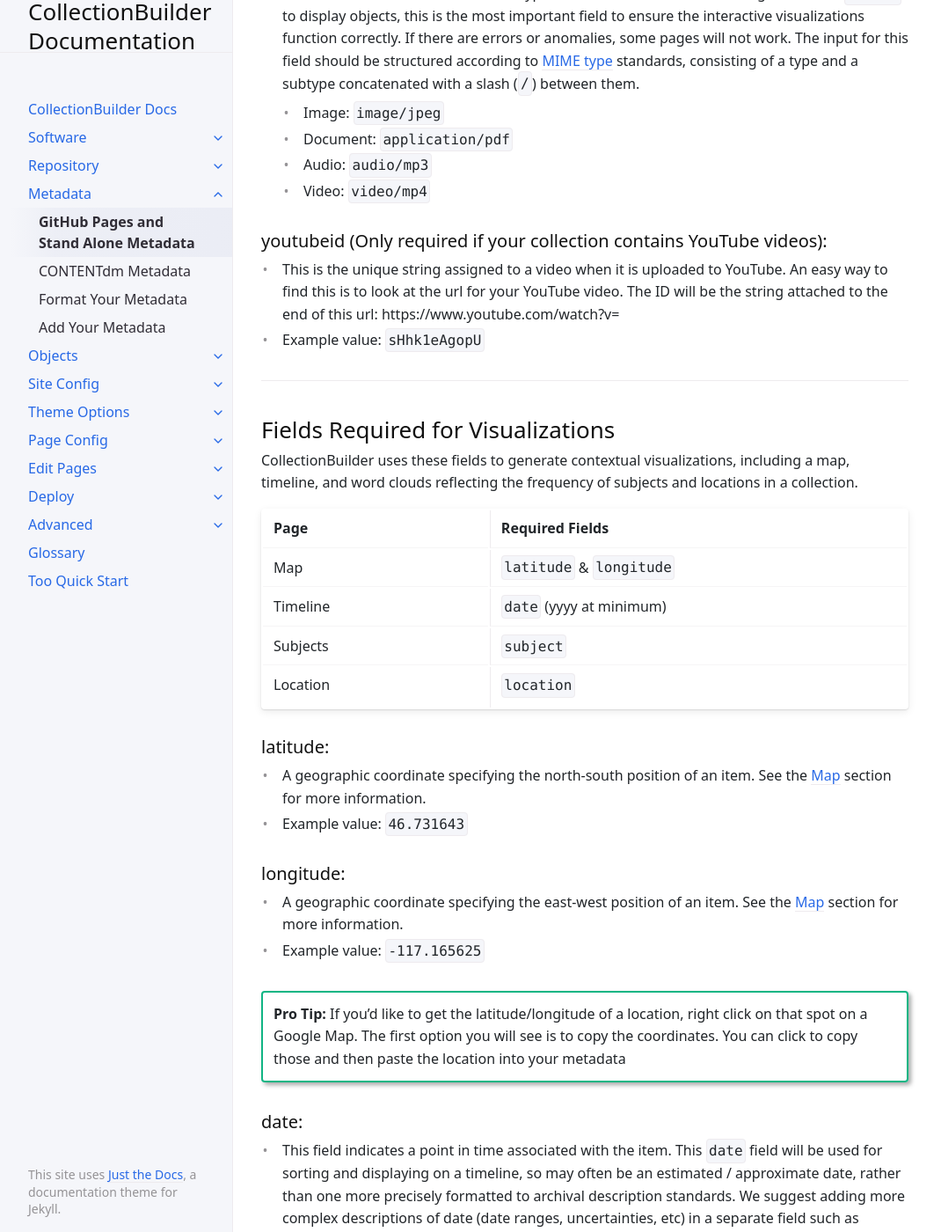
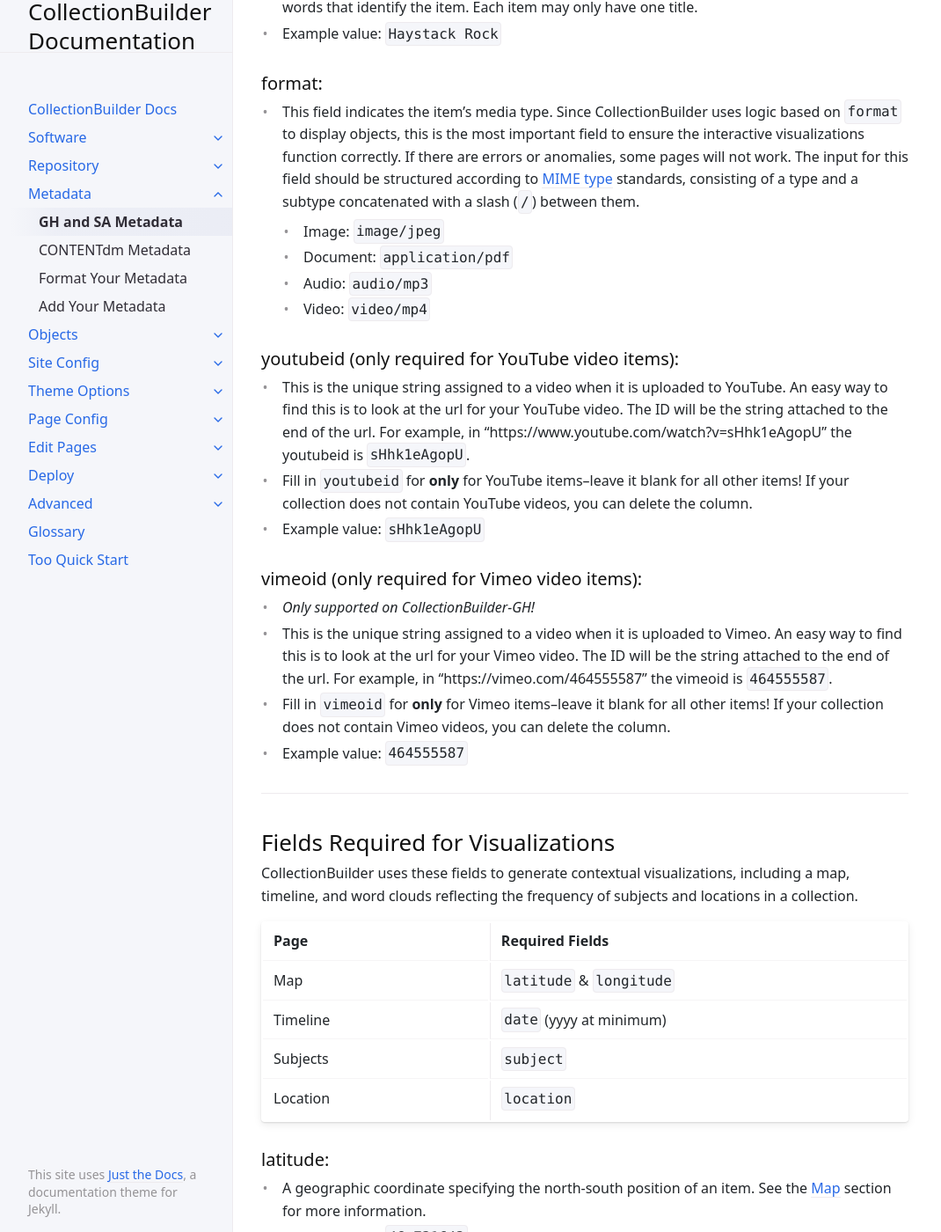
Before and after one commit to CollectionBuilder/cb-docs, a Jekyll site: the page built from docs/metadata/gh_metadata.md, in a window 1280 px wide and 1400 px high, scrolled down 1209 px. Shown: the whole window at 88% size, without its empty margins (107-1177 px from the left). Built offline with Jekyll 4.4.1, drawn with Linux system fonts in a browser that asks for light colours; some of the changed text lies outside the part shown.

Commit message:
clarify youtube ids on GH/SA

```diff
--- a/docs/metadata/gh_metadata.md
+++ b/docs/metadata/gh_metadata.md
@@ -1,5 +1,5 @@
 ---
-title: GitHub Pages and Stand Alone Metadata
+title: GH and SA Metadata
 parent: Metadata
 nav_order: 1
 ---
@@ -8,17 +8,25 @@ nav_order: 1
 
 ## Metadata Template
 
-You'll need to use the GitHub Pages/Stand Alone metadata template for your GH or SA collection. Find the template using the button below. It's stored in Google Sheets for easy re-use (just "Make a Copy" via the File menu to get started). Whether you're editing existing metadata or creating it from scratch, you'll want to be sure to follow the guidelines below to ensure you include the fields required for the site and visualizations to work.
+If you are starting your collection from scratch, the easiest way to ensure you have the required fields is to use the CollectionBuilder metadata template.
+The template is available on Google Sheets via the link below (click the File menu and "Make a Copy" to get started), or in your project repository as "_data/metadata-template.csv".
+This template is a starting point--fill in only what is relevant for your content and feel free to add more columns!
+
+If transforming existing metadata, you do **not** need to exactly match the CollectionBuilder template.
+Just ensure that you create the required fields following the conventions described below.
 
 [GitHub Pages/Stand Alone CollectionBuilder Metadata Template](https://docs.google.com/spreadsheets/d/1Uv9ytll0hysMOH1j-VL1lZx6PWvc1zf3L35sK_4IuzI/edit?usp=sharing){:.btn .btn-purple target="_blank" rel="noopener"}
 
----
+The guidelines below provide details about each field.
+
+-----
 
 ## Required Fields for CollectionBuilder-GH and SA
 
 Without values in the fields below, CollectionBuilder will not work properly.
 
 ### objectid:
+
 - This is the field that CollectionBuilder uses to identify each object. This should be a unique string, all **lowercase** with no spaces or special characters as it will be used to form the item's URL. Underscores (`_`) and dashes (`-`) are okay; **slashes (`/`) should NOT be used in this field**.
 - Example value: `coll002`
 
@@ -31,22 +39,32 @@ Without values in the fields below, CollectionBuilder will not work properly.
 - Example value: `letter001.pdf`
 
 ### title:
+
 - The title field is used to indicate the name of an item. This should be a short, descriptive set of words that identify the item. Each item may only have one title.
 - Example value: `Haystack Rock`
 
 ### format:
+
 - This field indicates the item's media type. Since CollectionBuilder uses logic based on `format` to display objects, this is the most important field to ensure the interactive visualizations function correctly. If there are errors or anomalies, some pages will not work. The input for this field should be structured according to [MIME type](https://www.iana.org/assignments/media-types/media-types.xhtml){:target="_blank" rel="noopener"} standards, consisting of a type and a subtype concatenated with a slash (`/`) between them.
     - Image: `image/jpeg`
     - Document: `application/pdf`
     - Audio: `audio/mp3`
     - Video: `video/mp4`
 
-### youtubeid (Only required if your collection contains YouTube videos):
+### youtubeid (only required for YouTube video items):
 
-- This is the unique string assigned to a video when it is uploaded to YouTube. An easy way to find this is to look at the url for your YouTube video. The ID will be the string attached to the end of this url: https://www.youtube.com/watch?v=
+- This is the unique string assigned to a video when it is uploaded to YouTube. An easy way to find this is to look at the url for your YouTube video. The ID will be the string attached to the end of the url. For example, in "https://www.youtube.com/watch?v=sHhk1eAgopU" the youtubeid is `sHhk1eAgopU`.
+- Fill in `youtubeid` for **only** for YouTube items--leave it blank for all other items! If your collection does not contain YouTube videos, you can delete the column.
 - Example value: `sHhk1eAgopU`
 
----
+### vimeoid (only required for Vimeo video items):
+
+- *Only supported on CollectionBuilder-GH!*
+- This is the unique string assigned to a video when it is uploaded to Vimeo. An easy way to find this is to look at the url for your Vimeo video. The ID will be the string attached to the end of the url. For example, in "https://vimeo.com/464555587" the vimeoid is `464555587`.
+- Fill in `vimeoid` for **only** for Vimeo items--leave it blank for all other items! If your collection does not contain Vimeo videos, you can delete the column.
+- Example value: `464555587`
+
+-----
 
 ## Fields Required for Visualizations
 
@@ -59,10 +77,12 @@ Subjects | `subject` |
 Location | `location` |
 
 ### latitude:
+
 - A geographic coordinate specifying the north-south position of an item. See the [Map](theme.html#map-page) section for more information.
 - Example value: `46.731643`
 
 ### longitude:
+
 - A geographic coordinate specifying the east-west position of an item. See the [Map](theme.html#map-page) section for more information.
 - Example value: `-117.165625`
 
@@ -70,6 +90,7 @@ Location | `location` |
 **Pro Tip:** If you'd like to get the latitude/longitude of a location, right click on that spot on a Google Map. The first option you will see is to copy the coordinates. You can click to copy those and then paste the location into your metadata
 
 ### date:
+
 - This field indicates a point in time associated with the item. This `date` field will be used for sorting and displaying on a timeline, so may often be an estimated / approximate date, rather than one more precisely formatted to archival description standards. We suggest adding more complex descriptions of date (date ranges, uncertainties, etc) in a separate field such as "date_created".
 - Dates should be represented in the format `yyyy-mm-dd`, which will enable our various timeline visualizations. See the [Timeline](theme.html#timeline-page) section for more details.
 - For less exact dates, `yyyy-mm` or `yyyy` may be used.
@@ -77,6 +98,7 @@ Location | `location` |
 - (Dates in a `mm/dd/yyyy` format will also work)
 
 ### subject:
+
 - The subject field contains topic(s) related to the item.
 - This field allows for multiple subjects to be input for a single record. Each should be separated with a semicolon (`;`).
 - See the [Subjects](theme.html#subjects-page) section for more information.
@@ -86,49 +108,59 @@ Location | `location` |
 *Note:* This field needs to be named **_'subject' (not 'subjects')_** for many default features in CollectionBuilder to work. Data in this field will create the word cloud that allows users to visualize the frequency of subjects used within the collection.
 
 ### location:
+
 - This field designates a geographic location(s) to which the item is tied. Much like the subject field, this field will build a tag cloud of the most used locations in your collection. See the [Locations](theme.html#locations-page) section for more information. Be sure to separate multiple location entries for a single record with a semicolon (`;`).
 - Example value: `Pullman, Washington; Moscow, Idaho`
 
 {:.alert .alert-green}
-**If your metadata does not have map coordinates**, but you would like to experience CollectionBuilder's map visualization, we've created a [demo list of latitudes and longitudes](https://docs.google.com/spreadsheets/d/1eSj7zfthuc7-ntdnZLqNYETxVa5Z55YK8BPPao53-6w/edit?usp=sharing){:target='_blank' rel='noopener'} that you can add to your data just for practice."
+**If your metadata does not have map coordinates**, but you would like to experience CollectionBuilder's map visualization, we've created a [demo list of latitudes and longitudes](https://docs.google.com/spreadsheets/d/1eSj7zfthuc7-ntdnZLqNYETxVa5Z55YK8BPPao53-6w/edit?usp=sharing){:target='_blank' rel='noopener'} that you can add to your data just for practice.
 
----
+-----
 
 ## Optional Fields
 
-The rest of the fields in the CollectionBuilder metadata template are not required for CollectionBuilder or its visualizations to work, but their use is encouraged to ensure a richly informative collection. These remaining fields are listed below, along with their respective definitions and examples.
+The rest of the fields in the CollectionBuilder metadata template are not required for CollectionBuilder or its visualizations to work, but their use is encouraged to ensure a richly informative collection.
+These remaining fields are listed below, along with their respective definitions and examples.
 
 {:.alert .alert-green}
-CollectionBuilder can accommodate any field you include in your metadata once you customize your site. For example, you can display any field on item pages or on the Browse page. See the [Metadata](customize.html#config-metadata) and [Browse](customize.html#config-browse) customization sections for more information. "
+CollectionBuilder can accommodate any field you include in your metadata once you customize your site. For example, you can display any field on item pages or on the Browse page. See the [Metadata](customize.html#config-metadata) and [Browse](customize.html#config-browse) customization sections for more information.
 
 ### creator:
+
 - The creator property designates an entity primarily responsible for making the resource. Multiple creators may be input, as long as each is separated by a semicolon (`;`).
 - Example value: `Smith, John` or `Smith, John; Doe, Jane`
 
 ### description:
+
 - The description should be a brief account of the object. Each object should only have one description.
 - Example value: `Postcard of the Memorial Gymnasium on the University of Idaho campus in Moscow, Idaho.`
 
 ### source:
+
 - The source field designates a related source collection or resource from which the object is derived. This field is especially relevant for digitized archival collections. In such a situation, the name of the physical archival collection would be the input for this field. The input should be expressed as the collection name followed by a comma, then followed by the holding library.
 - Example value: `PG 5, University of Idaho Library Special Collections and Archives`
 
 ### identifier:
+
 - The identifier field is used to preserve the unique identifier assigned to the object by the object's (usually physical) source collection.
 - Example value: `ARG-02-16-1993`
 
 ### type:
+
 - An object's type distinguishes between types of image, sound, text, etc. using a one- or two-value input. At minimum, the input should contain a value chosen from the [DCMI Type Vocabulary](https://www.dublincore.org/specifications/dublin-core/dcmi-type-vocabulary/2003-02-12/){:target="_blank" rel="noopener"}. If using a second value, the second value does not need to relate to a controlled vocabulary, but should give further specification of the object type. The two values in a pair should be separated by a semicolon (`;`). See examples below.
 - Example value: `Image;StillImage`, `Image;MovingImage`, `Text`, `Sound`
 
 ### language:
+
 - This field indicates the language associated with the object. Recommended best practice is to use a controlled vocabulary such as the [ISO 639-2 Codes for the Representation of Names and Languages](http://www.loc.gov/standards/iso639-2/php/code_list.php){:target="_blank" rel="noopener"} to designate language tags.
 - Example value: `en`, `fr`, `de`
 
 ### rights:
+
 - The rights field should include a free-text rights statement describing information about rights held in and over the object.
 - Example value: `Educational use includes non-commercial use of text and images in materials for teaching and research purposes. Digital reproduction rights granted by the University of Idaho Library. For other uses beyond free use, please contact University of Idaho Library Special Collections and Archives Department.`
 
 ### rightsstatement:
+
 - This field is a standardized rights statement, designated in the form of a URI. It should be presented as a [creativecommons.org](https://creativecommons.org/){:target="_blank" rel="noopener"} URI or a [rightsstatements.org](https://rightsstatements.org/en/){:target="_blank" rel="noopener"} URI.
 - Example value: `http://rightsstatements.org/vocab/NoC-US/1.0/`
```
